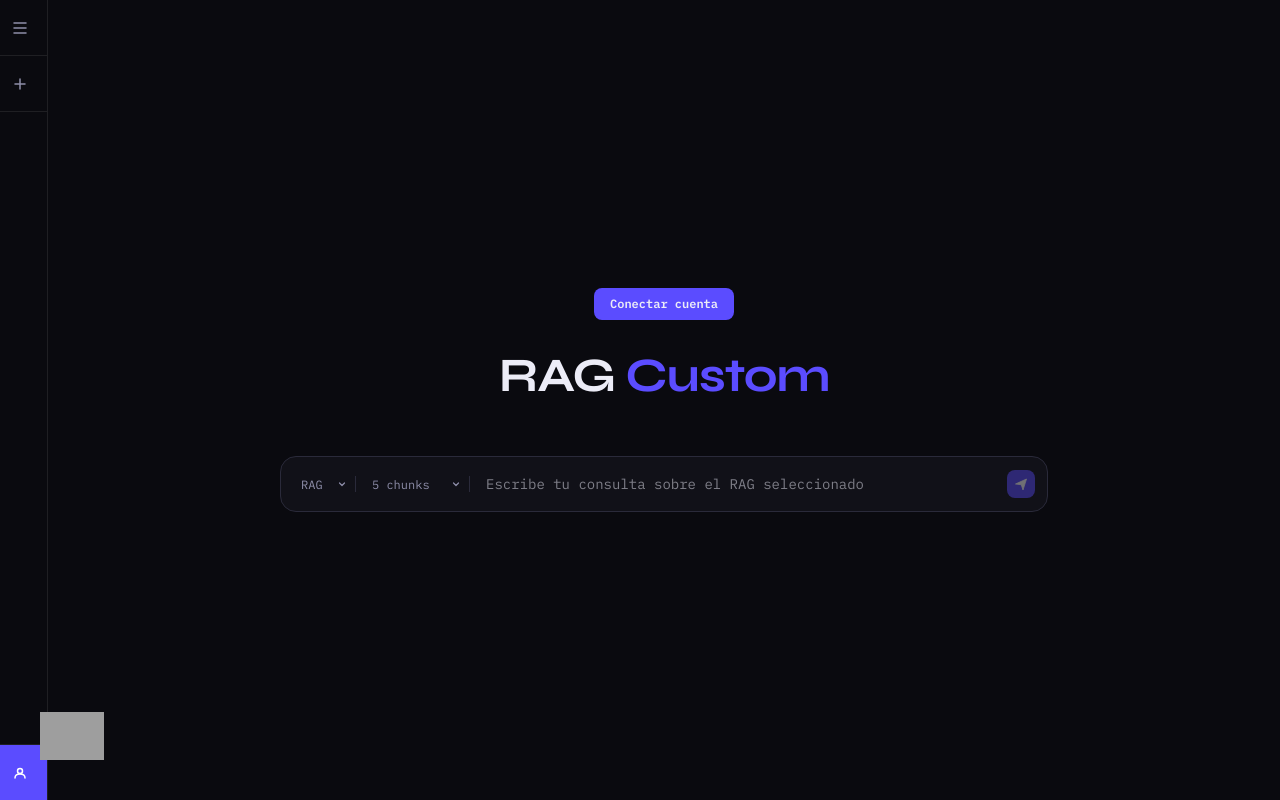
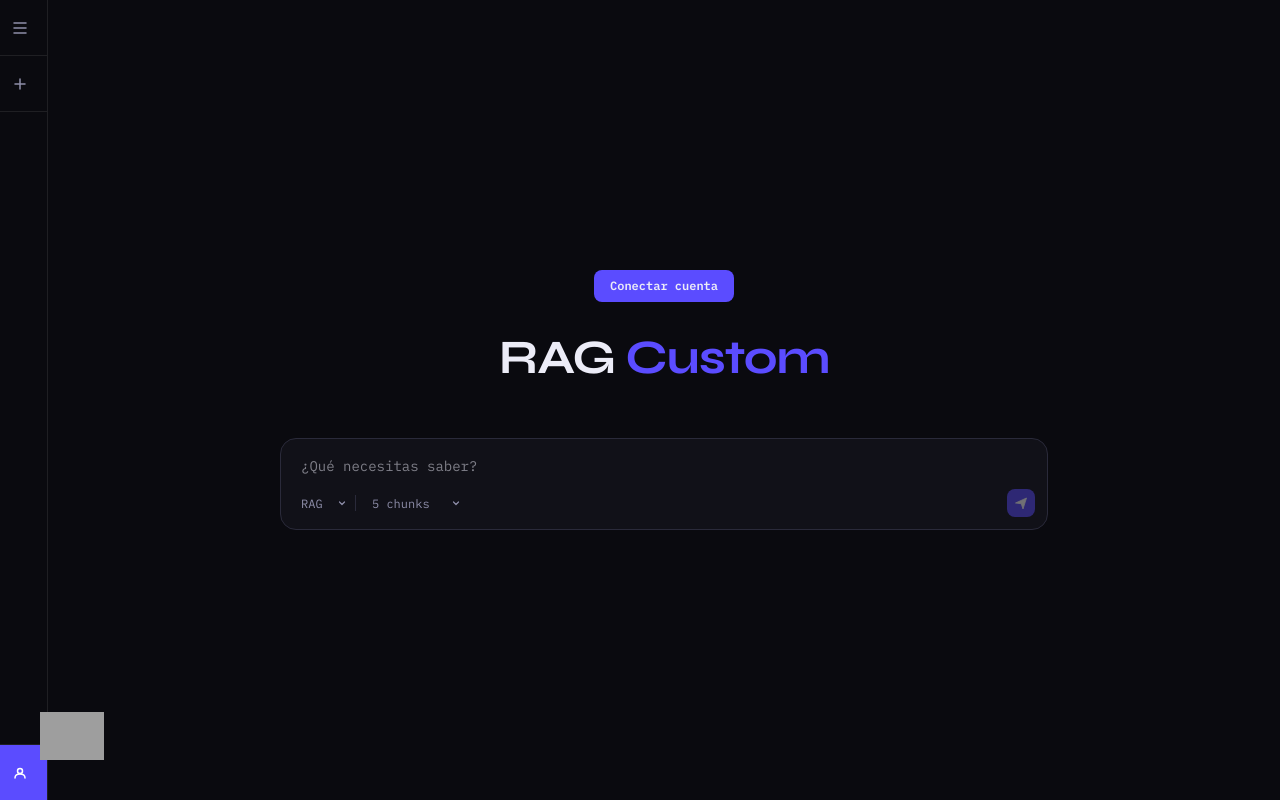
Before and after one commit to capriadev/rag-school, a Next.js app: page / in a window 1280 px wide. Built offline with nearby package versions, Linux system fonts and the light colour scheme; grey boxes are pictures that could not be loaded.

Commit message:
fix: correct input layout with textarea on top and add rotating placeholders

```diff
--- a/components/chat-interface.tsx
+++ b/components/chat-interface.tsx
@@ -4,6 +4,14 @@ import { useState } from "react"
 import type { ChangeEvent, FormEvent } from "react"
 
 const CHUNK_OPTIONS = [1, 3, 5, 7, 9, 15]
+
+const PLACEHOLDERS = [
+  "Escribe tu consulta...",
+  "¿Qué necesitas saber?",
+  "Pregunta lo que quieras...",
+  "¿En qué puedo ayudarte?",
+  "Hazme una pregunta...",
+]
 
 export function ChatInterface() {
   const [question, setQuestion] = useState("")
@@ -15,6 +23,13 @@ export function ChatInterface() {
   const [email, setEmail] = useState("")
   const [messages, setMessages] = useState<Array<{ role: "user" | "assistant"; content: string }>>([])
   const [hasStartedChat, setHasStartedChat] = useState(false)
+  const [placeholder, setPlaceholder] = useState(PLACEHOLDERS[0])
+
+  // Rotate placeholder on mount
+  useState(() => {
+    const randomIndex = Math.floor(Math.random() * PLACEHOLDERS.length)
+    setPlaceholder(PLACEHOLDERS[randomIndex])
+  })
 
   const handleSubmit = async (e: FormEvent<HTMLFormElement>) => {
     e.preventDefault()
@@ -137,9 +152,32 @@ export function ChatInterface() {
             <div className="w-full max-w-3xl">
               <form onSubmit={handleSubmit}>
                 <div className="relative">
-                  <div className="flex flex-col gap-2 rounded-2xl border border-[#2a2a3a] bg-[#111118] p-3 transition focus-within:border-[#5b4cff] md:flex-row md:items-center">
-                    {/* RAG Select - Compact */}
-                    <div className="relative md:order-1">
+                  <div className="flex flex-col gap-2 rounded-2xl border border-[#2a2a3a] bg-[#111118] p-3 transition focus-within:border-[#5b4cff]">
+                    {/* Textarea - Always first on mobile and desktop */}
+                    <textarea
+                      value={question}
+                      onChange={(e: ChangeEvent<HTMLTextAreaElement>) => setQuestion(e.target.value)}
+                      placeholder={placeholder}
+                      className="w-full resize-none bg-transparent px-2 py-1 text-sm leading-relaxed focus:outline-none"
+                      rows={1}
+                      style={{
+                        minHeight: "28px",
+                        maxHeight: "120px",
+                        overflow: "auto",
+                        scrollbarWidth: "thin",
+                        scrollbarColor: "#2a2a3a transparent",
+                      }}
+                      onInput={(e) => {
+                        const target = e.target as HTMLTextAreaElement
+                        target.style.height = "28px"
+                        target.style.height = `${Math.min(target.scrollHeight, 120)}px`
+                      }}
+                    />
+
+                    {/* Selects and button row */}
+                    <div className="flex items-center gap-2">
+                      {/* RAG Select */}
+                      <div className="relative">
                         <select
                           value={selectedProfile}
                           onChange={(e: ChangeEvent<HTMLSelectElement>) => setSelectedProfile(e.target.value)}
@@ -159,10 +197,10 @@ export function ChatInterface() {
                         </svg>
                       </div>
 
-                    <div className="hidden h-4 w-px bg-[#2a2a3a] md:order-2 md:block" />
+                      <div className="h-4 w-px bg-[#2a2a3a]" />
 
-                    {/* Chunks Select - Compact */}
-                    <div className="relative md:order-3">
+                      {/* Chunks Select */}
+                      <div className="relative">
                         <select
                           value={chunkCount}
                           onChange={(e: ChangeEvent<HTMLSelectElement>) => setChunkCount(Number(e.target.value))}
@@ -185,34 +223,13 @@ export function ChatInterface() {
                         </svg>
                       </div>
 
-                    <div className="hidden h-4 w-px bg-[#2a2a3a] md:order-4 md:block" />
-
-                    {/* Textarea */}
-                    <textarea
-                      value={question}
-                      onChange={(e: ChangeEvent<HTMLTextAreaElement>) => setQuestion(e.target.value)}
-                      placeholder="Escribe tu consulta sobre el RAG seleccionado"
-                      className="order-first flex-1 resize-none bg-transparent px-2 py-1 text-sm leading-relaxed focus:outline-none md:order-5"
-                      rows={1}
-                      style={{
-                        minHeight: "28px",
-                        maxHeight: "120px",
-                        overflow: "auto",
-                        scrollbarWidth: "thin",
-                        scrollbarColor: "#2a2a3a transparent",
-                      }}
-                      onInput={(e) => {
-                        const target = e.target as HTMLTextAreaElement
-                        target.style.height = "28px"
-                        target.style.height = `${Math.min(target.scrollHeight, 120)}px`
-                      }}
-                    />
+                      <div className="flex-1" />
 
                       {/* Send Button */}
                       <button
                         type="submit"
                         disabled={!question.trim()}
-                      className="flex h-7 w-7 flex-shrink-0 items-center justify-center self-end rounded-lg bg-[#5b4cff] text-white transition hover:bg-[#6c5cff] disabled:opacity-40 md:order-6 md:self-auto"
+                        className="flex h-7 w-7 flex-shrink-0 items-center justify-center rounded-lg bg-[#5b4cff] text-white transition hover:bg-[#6c5cff] disabled:opacity-40"
                       >
                         <svg width="14" height="14" viewBox="0 0 14 14" fill="none">
                           <path
@@ -224,6 +241,7 @@ export function ChatInterface() {
                           />
                         </svg>
                       </button>
+                    </div>
                   </div>
                 </div>
               </form>
@@ -258,9 +276,32 @@ export function ChatInterface() {
             <div className="relative border-t border-[#1f1f23] px-6 py-4">
               <form onSubmit={handleSubmit} className="mx-auto max-w-3xl">
                 <div className="relative">
-                  <div className="flex flex-col gap-2 rounded-2xl border border-[#2a2a3a] bg-[#111118] p-3 transition focus-within:border-[#5b4cff] md:flex-row md:items-center">
-                    {/* RAG Select - Compact */}
-                    <div className="relative md:order-1">
+                  <div className="flex flex-col gap-2 rounded-2xl border border-[#2a2a3a] bg-[#111118] p-3 transition focus-within:border-[#5b4cff]">
+                    {/* Textarea - Always first */}
+                    <textarea
+                      value={question}
+                      onChange={(e: ChangeEvent<HTMLTextAreaElement>) => setQuestion(e.target.value)}
+                      placeholder={placeholder}
+                      className="w-full resize-none bg-transparent px-2 py-1 text-sm leading-relaxed focus:outline-none"
+                      rows={1}
+                      style={{
+                        minHeight: "28px",
+                        maxHeight: "120px",
+                        overflow: "auto",
+                        scrollbarWidth: "thin",
+                        scrollbarColor: "#2a2a3a transparent",
+                      }}
+                      onInput={(e) => {
+                        const target = e.target as HTMLTextAreaElement
+                        target.style.height = "28px"
+                        target.style.height = `${Math.min(target.scrollHeight, 120)}px`
+                      }}
+                    />
+
+                    {/* Selects and button row */}
+                    <div className="flex items-center gap-2">
+                      {/* RAG Select */}
+                      <div className="relative">
                         <select
                           value={selectedProfile}
                           onChange={(e: ChangeEvent<HTMLSelectElement>) => setSelectedProfile(e.target.value)}
@@ -280,10 +321,10 @@ export function ChatInterface() {
                         </svg>
                       </div>
 
-                    <div className="hidden h-4 w-px bg-[#2a2a3a] md:order-2 md:block" />
+                      <div className="h-4 w-px bg-[#2a2a3a]" />
 
-                    {/* Chunks Select - Compact */}
-                    <div className="relative md:order-3">
+                      {/* Chunks Select */}
+                      <div className="relative">
                         <select
                           value={chunkCount}
                           onChange={(e: ChangeEvent<HTMLSelectElement>) => setChunkCount(Number(e.target.value))}
@@ -306,34 +347,13 @@ export function ChatInterface() {
                         </svg>
                       </div>
 
-                    <div className="hidden h-4 w-px bg-[#2a2a3a] md:order-4 md:block" />
-
-                    {/* Textarea */}
-                    <textarea
-                      value={question}
-                      onChange={(e: ChangeEvent<HTMLTextAreaElement>) => setQuestion(e.target.value)}
-                      placeholder="Escribe tu consulta..."
-                      className="order-first flex-1 resize-none bg-transparent px-2 py-1 text-sm leading-relaxed focus:outline-none md:order-5"
-                      rows={1}
-                      style={{
-                        minHeight: "28px",
-                        maxHeight: "120px",
-                        overflow: "auto",
-                        scrollbarWidth: "thin",
-                        scrollbarColor: "#2a2a3a transparent",
-                      }}
-                      onInput={(e) => {
-                        const target = e.target as HTMLTextAreaElement
-                        target.style.height = "28px"
-                        target.style.height = `${Math.min(target.scrollHeight, 120)}px`
-                      }}
-                    />
+                      <div className="flex-1" />
 
                       {/* Send Button */}
                       <button
                         type="submit"
                         disabled={!question.trim()}
-                      className="flex h-7 w-7 flex-shrink-0 items-center justify-center self-end rounded-lg bg-[#5b4cff] text-white transition hover:bg-[#6c5cff] disabled:opacity-40 md:order-6 md:self-auto"
+                        className="flex h-7 w-7 flex-shrink-0 items-center justify-center rounded-lg bg-[#5b4cff] text-white transition hover:bg-[#6c5cff] disabled:opacity-40"
                       >
                         <svg width="14" height="14" viewBox="0 0 14 14" fill="none">
                           <path
@@ -345,6 +365,7 @@ export function ChatInterface() {
                           />
                         </svg>
                       </button>
+                    </div>
                   </div>
                 </div>
               </form>
```
Lines whose indentation alone changed are shown as unchanged.
